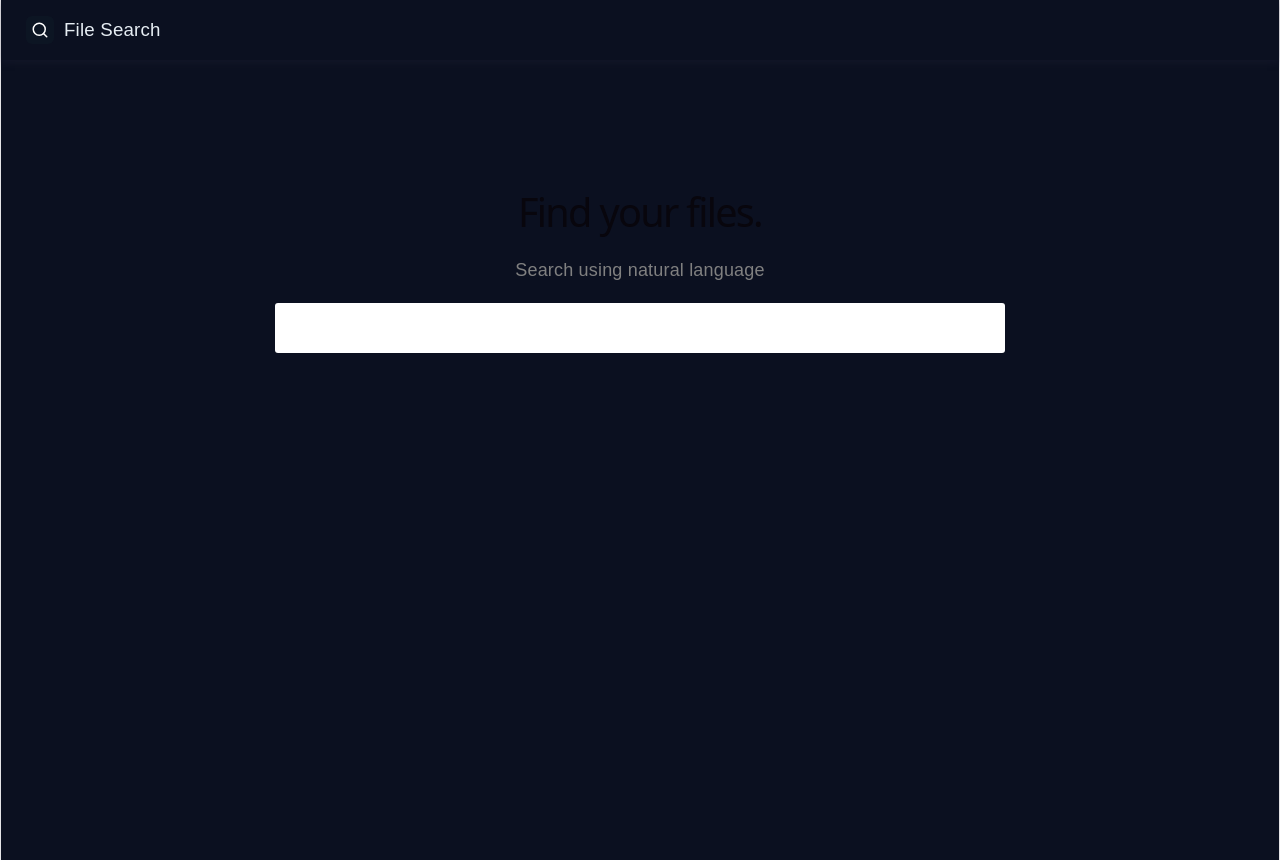
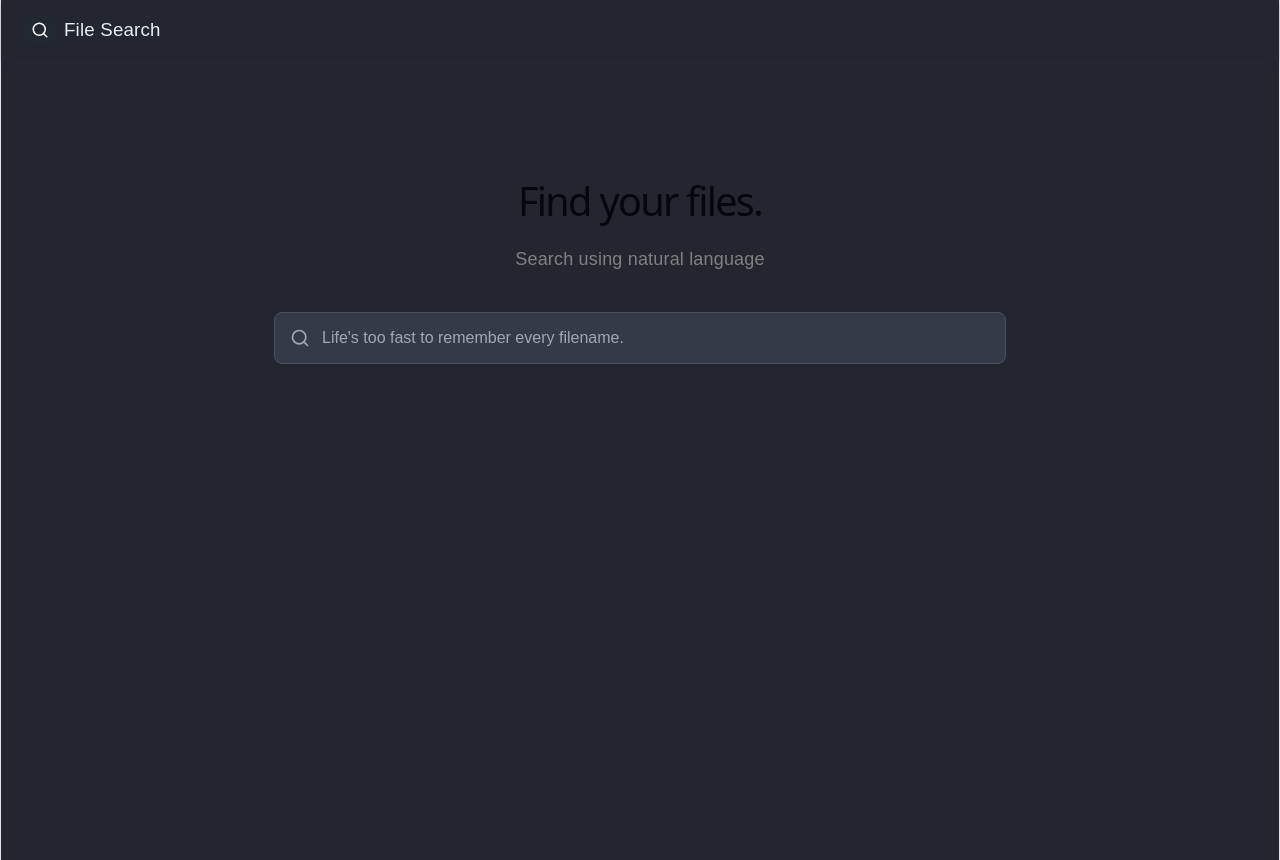
Before and after one commit to kichu3000/AI-Driven-Desktop-File-Search, a React (Vite) app: page / in a window 1280 px wide. Built offline with nearby package versions, Linux system fonts and the light colour scheme.

Commit message:
added the placeholder and icon

```diff
--- a/package.json
+++ b/package.json
@@ -12,6 +12,7 @@
     "preview": "vite preview"
   },
   "dependencies": {
+    "lucide-react": "^1.17.0",
     "react": "^19.2.6",
     "react-dom": "^19.2.6",
     "react-icon": "^1.0.0",
--- a/src/components/SearchPage.css
+++ b/src/components/SearchPage.css
@@ -17,14 +17,52 @@
     font-size:2.2rem;
 
 }
-.input-box input {
+.input-box {
     width: 700px;
     height: 50px;
+
+    display: flex;
+    align-items: center;
+
+    background-color: #343A46;
+    border: 1px solid #4A5060;
+    border-radius: 8px;
+
     padding: 0 15px;
-    border-radius: 3px;
+    margin-top: 20px;
+
+    transition:
+        border-color 0.5s ease,
+        box-shadow 0.5s ease;
+}
+
+.input-box:focus-within {
+    border-color: #2962FF;
+    box-shadow: 0 0 8px rgba(41, 98, 255, 0.4);
+}
+
+.input-box input {
+    flex: 1;
+
+    background: transparent;
+    border: none;
+    outline: none;
+
+    color: white;
     font-size: 16px;
-    border: none;
+
+    margin-left: 10px;
 }
+
+.input-box input::placeholder {
+    color: #A0A7B8;
+}
+
+.search-icon {
+    color: #A0A7B8;
+}
+
+
 .caption p{
     color: gray;
     margin: 0;
--- a/src/components/Searchpage.jsx
+++ b/src/components/Searchpage.jsx
@@ -1,8 +1,11 @@
 import "./SearchPage.css"
+import { Search } from "lucide-react";
 
 function SearchPage(){
+
+    let currentPlaceholder = "Life's too fast to remember every filename."
+
     return(
-
     <div className="container">
         <div className="heading">
             <div className="main-heading">
@@ -13,7 +16,8 @@ function SearchPage(){
             </div>
 
             <div className="input-box">
-                <input type="text" name="input" id="input" />
+                <Search className="search-icon" size={20} />
+                <input type="text" name="input" id="input" placeholder={currentPlaceholder}/>
             </div>
 
         </div>
--- a/src/components/Titlebar.css
+++ b/src/components/Titlebar.css
@@ -1,6 +1,6 @@
 .title-bar {
     height: 60px;
-    background: #0b1020;
+    background: #23262F;
 
     display: flex;
     align-items: center;
--- a/src/index.css
+++ b/src/index.css
@@ -52,7 +52,7 @@
 
 body {
     margin: 0;
-    background: #0b1020;
+    background:#23262F;
     font-family: "Poppins", sans-serif;
 }
 
```
Also changed, not shown: src/assets/placeholder.json (added, +29 -0 lines), 1 other file (tests, documents, lock files or other folders).
